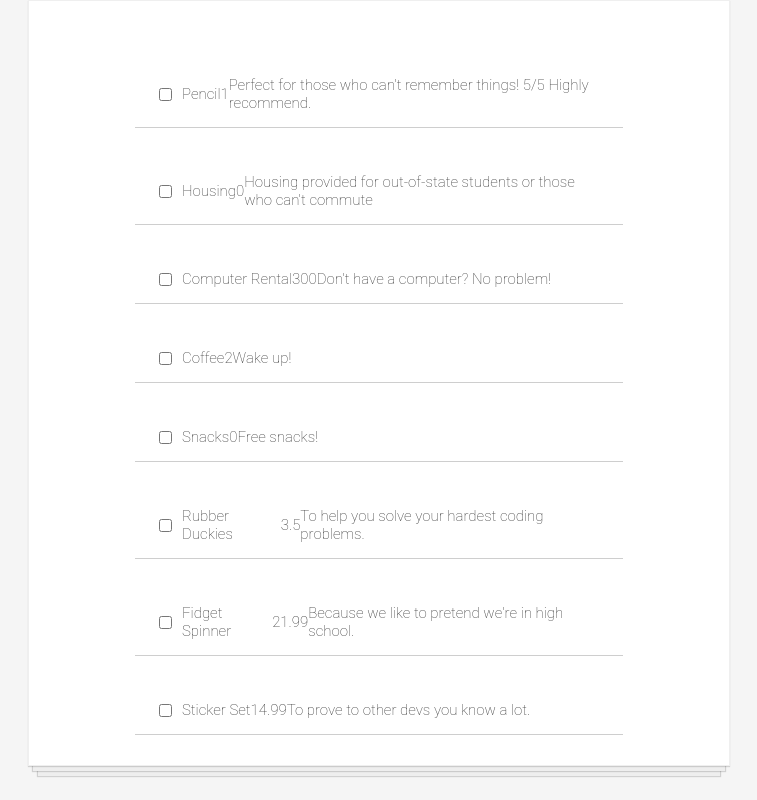
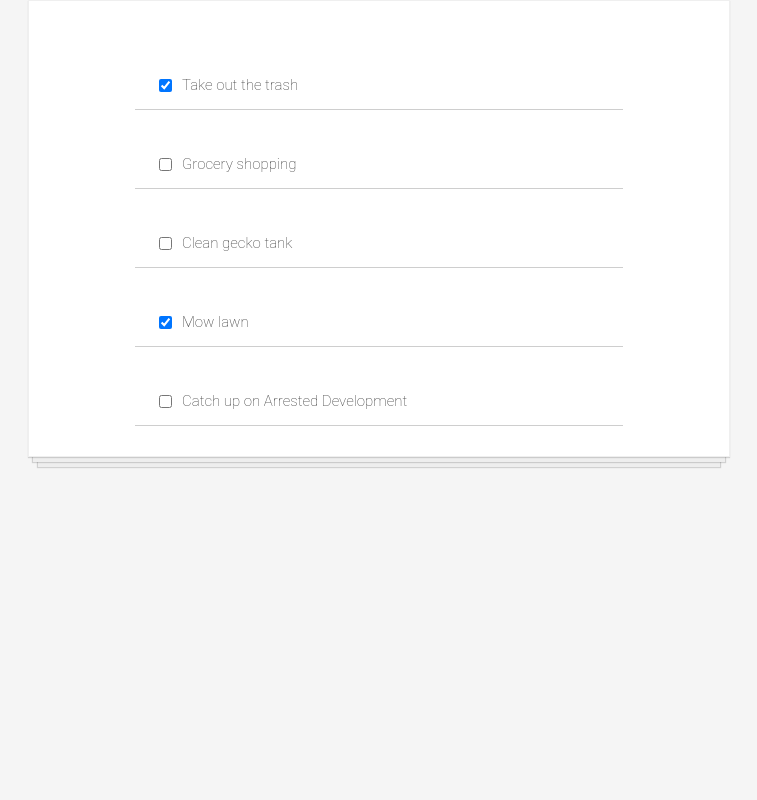
Before and after one commit to Ehot93/todor, a React (Create React App) app: page / in a window 1280 px wide. Shown: the whole page, without its empty margins (261-1018 px from the left). Built offline with nearby package versions, Linux system fonts and the light colour scheme.

Commit message:
lesson 17

```diff
--- a/src/TODO/App.js
+++ b/src/TODO/App.js
@@ -1,15 +1,24 @@
-import React from 'react'
-//import todosData from '../components/todosData'
+import React, {Component} from 'react'
+import todosData from '../components/todosData'
 import TodoItem from './TodoItem'
-import productsData from "./vschoolProducts"
 
-const App = ()=>{
-    const productComponents = productsData.map(item => <TodoItem key={item.id} productsData={item}/>)
-
-    return (
-        <div className="todo-list">
-            {productComponents}
-        </div>
-    )
+class App extends Component{
+    constructor(){
+        super()
+        this.state = {
+            todos: todosData
+        }
+    }
+    ChangeIt(){
+        alert('ye')
+    }
+    render(){
+        const todoItem = this.state.todos.map(item => <TodoItem key={item.id} text={item.text} completed={item.completed} checked={item.completed} onChange={this.onChange}/>)
+        return(
+            <div className="todo-list">
+                {todoItem}
+            </div>
+        )
+    }
 }
 export default App
--- a/src/TODO/TodoItem.js
+++ b/src/TODO/TodoItem.js
@@ -1,12 +1,12 @@
 import React from 'react'
+import { Module } from 'module';
 
 function TodoItem (props){
     return(
         <div className="todo-item">
-            <input type="checkbox" />
-            <p>{props.productsData.name}</p>
-            <p>{props.productsData.price}</p>
-            <p>{props.productsData.description}</p>
+            <input type="checkbox" checked={props.checked} />
+            <p>{props.text}</p>
+            <p></p>
         </div>
     )
 }
--- a/src/components/AppClassState.js
+++ b/src/components/AppClassState.js
@@ -13,7 +13,7 @@ class AppClassState extends Component{
     render(){
         const todoItem = this.state.todos.map(item => <ComponentClass key={item.id} text={item.text} completed={item.completed}/>)
         return(
-            <div>
+            <div className="todo-list">
                 {todoItem}
             </div>
         )
```
Also changed, not shown: src/index.js (+9 -9 lines).
